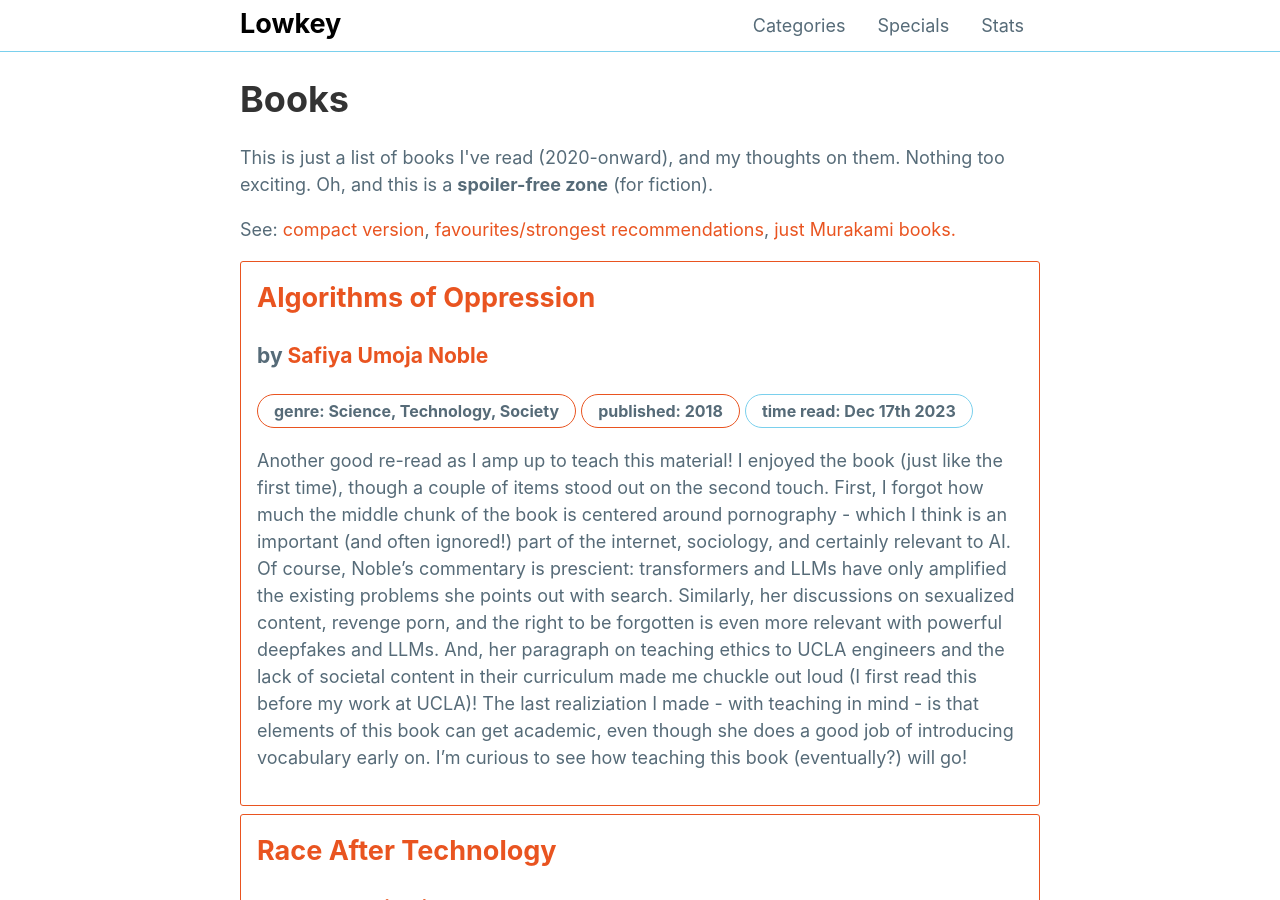
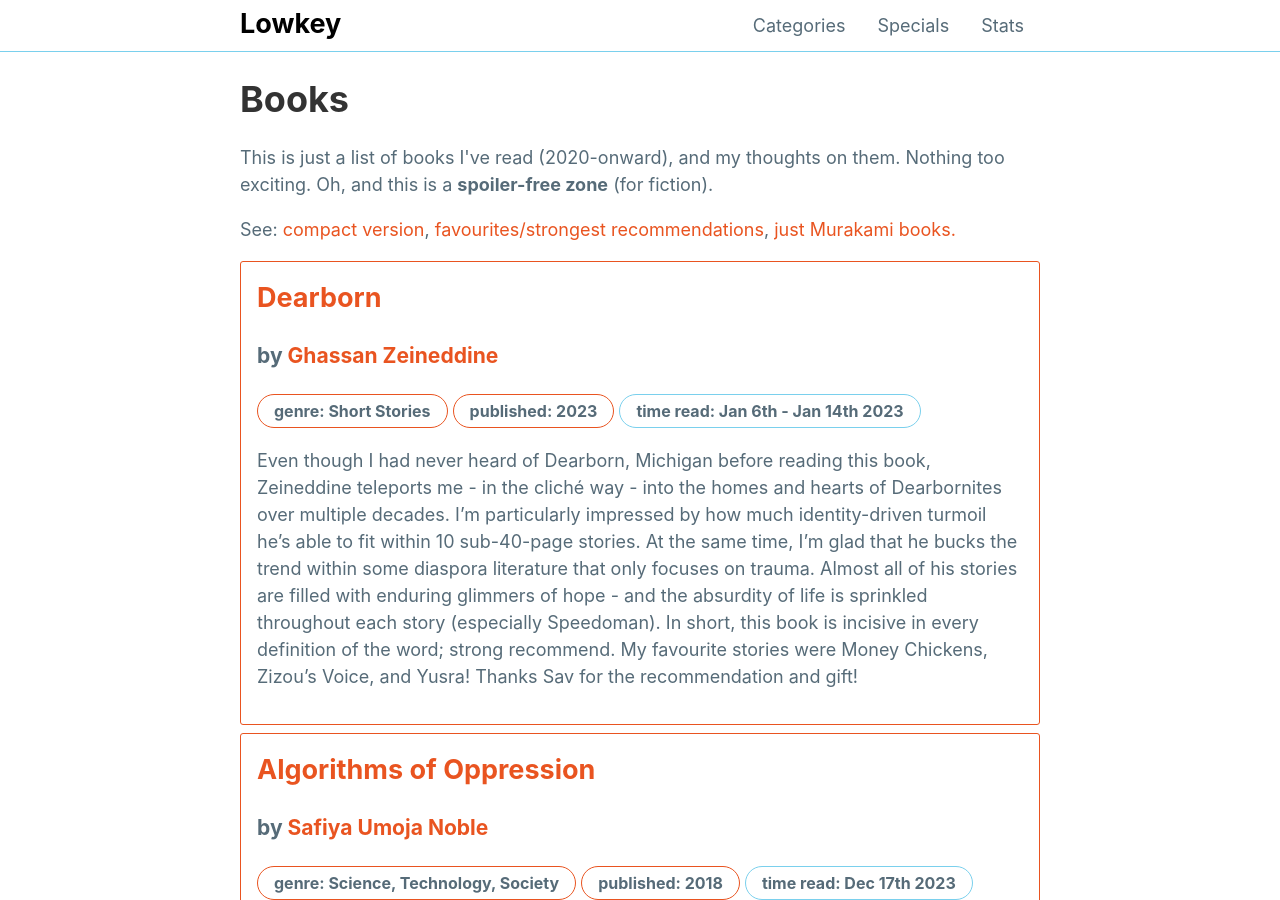
Before and after one commit to mattxwang/lowkey, a Jekyll site: the page built from stats/books.html, in a window 1280 px wide and 900 px high. Built offline with Jekyll 4.4.1, drawn with Linux system fonts in a browser that asks for light colours; some of the changed text lies outside the part shown.

Commit message:
Dearborn!

```diff
--- a/_data/books.yml
+++ b/_data/books.yml
@@ -783,7 +783,7 @@ thedivingpool:
   title: The Diving Pool
   author: Yōko Ogawa
   translator: Stephen Snyder
-  genre: Short Story
+  genre: Short Stories
   year_published: 1990
   year_translated: 2008
   time_read: December 2022
@@ -1014,7 +1014,7 @@ jimcrowschildren:
 storiesofyourlife:
   title: Stories of Your Life and Others
   author: Ted Chiang
-  genre: Short Story
+  genre: Short Stories
   year_published: 2002
   time_read: Aug 7th 2023
   strong: true
@@ -1085,3 +1085,12 @@ algorithmsofoppression:
   time_read: Dec 17th 2023
   thoughts: >
     Another good re-read as I amp up to teach this material! I enjoyed the book (just like the first time), though a couple of items stood out on the second touch. First, I forgot how much the middle chunk of the book is centered around pornography - which I think is an important (and often ignored!) part of the internet, sociology, and certainly relevant to AI. Of course, Noble's commentary is prescient: transformers and LLMs have only amplified the existing problems she points out with search. Similarly, her discussions on sexualized content, revenge porn, and the right to be forgotten is even more relevant with powerful deepfakes and LLMs. And, her paragraph on teaching ethics to UCLA engineers and the lack of societal content in their curriculum made me chuckle out loud (I first read this before my work at UCLA)! The last realiziation I made - with teaching in mind - is that elements of this book can get academic, even though she does a good job of introducing vocabulary early on. I'm curious to see how teaching this book (eventually?) will go!
+dearborn:
+  title: Dearborn
+  author: Ghassan Zeineddine
+  genre: Short Stories
+  year_published: 2023
+  time_read: Jan 6th - Jan 14th 2023
+  strong: true
+  thoughts: >
+    Even though I had never heard of Dearborn, Michigan before reading this book, Zeineddine teleports me - in the cliché way - into the homes and hearts of Dearbornites over multiple decades. I'm particularly impressed by how much identity-driven turmoil he's able to fit within 10 sub-40-page stories. At the same time, I'm glad that he bucks the trend within some diaspora literature that only focuses on trauma. Almost all of his stories are filled with enduring glimmers of hope - and the absurdity of life is sprinkled throughout each story (especially Speedoman). In short, this book is incisive in every definition of the word; strong recommend. My favourite stories were Money Chickens, Zizou's Voice, and Yusra! Thanks Sav for the recommendation and gift!
```
